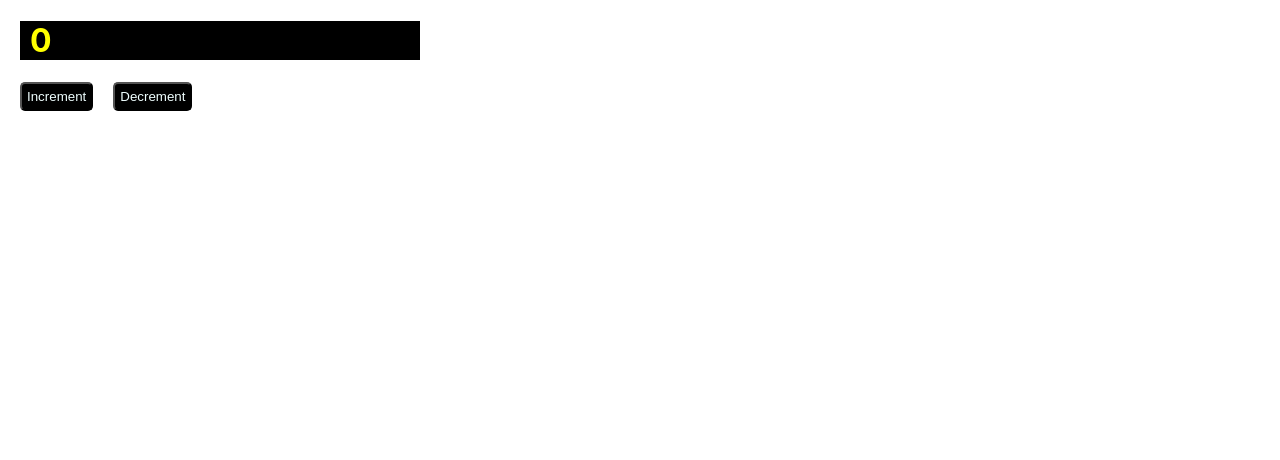
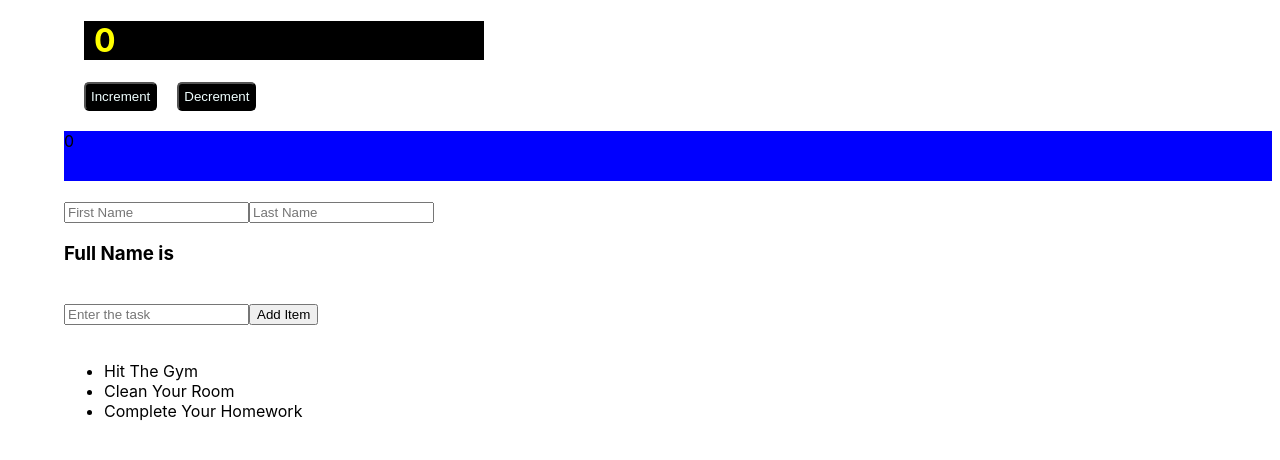
Before and after one commit to hamzam999/React_project, a React (Create React App) app in the folder react-app-1/: page / in a window 1280 px wide. Shown: the top 460 px of the page. Built offline with nearby package versions, Linux system fonts and the light colour scheme.

Commit message:
components

```diff
--- a/react-app-1/src/App.js
+++ b/react-app-1/src/App.js
@@ -1,5 +1,10 @@
 import React from 'react'
-import "./index.css";
+import Counter from './components/Counter'
+import NameForm from './components/NameForm'
+import TodoInput from './components/Todoinput'
+import TodoList from './components/TodoList'
+import Navbar from './components/Navbar'
+import './index.css'
 
 class App extends React.Component {
   constructor() {
@@ -26,12 +31,21 @@ class App extends React.Component {
     }
 
     return (
-      <div className="counter">
-        <h1>{this.state.counter}</h1>
-        {/* arrow function everytime */}
-        <button onClick={incrementCounter}>Increment</button>
-        <button onClick={decrementCounter}>Decrement </button>
-      </div>
+      <>
+        <Counter
+        counterCounter={this.state.counter}
+        incrementCounter={incrementCounter}
+        decrementCounter={decrementCounter}
+        />
+        <br></br>
+        <Navbar counter={this.state.counter}/>
+        <br></br>
+        <NameForm />
+        <br></br>
+        <TodoInput />
+        <br></br>
+        <TodoList />
+      </>
     )
   }
 }
--- /dev/null
+++ b/react-app-1/src/components/Counter.js
@@ -0,0 +1,18 @@
+import React from 'react'
+
+class Counter extends React.Component {
+  render() {
+    console.log('props ', this.props, typeof this.props)
+
+    return (
+      <div class="counter">
+        <h1>{this.props.counterCounter}</h1>
+        {/* arrow function everytime */}
+        <button onClick={this.props.incrementCounter}>Increment</button>
+        <button onClick={this.props.decrementCounter}>Decrement </button>
+      </div>
+    )
+  }
+}
+
+export default Counter
--- /dev/null
+++ b/react-app-1/src/components/NameForm.js
@@ -0,0 +1,51 @@
+import React from 'react'
+
+class NameForm extends React.Component {
+  constructor() {
+    super()
+    this.state = {
+      firstName: '',
+      lastName: '',
+    }
+  }
+
+  render() {
+    const handleFirstNameChange = (e) => {
+      //e is an object
+      //Get the input Value
+      this.setState({
+        firstName: e.target.value,
+      })
+    }
+
+    const handleLastNameChange = (e) => {
+      //e is an object
+      //Get the input Value
+      this.setState({
+        lastName: e.target.value,
+      })
+    }
+
+    return (
+      <>
+        <form>
+          <input
+            placeholder="First Name"
+            value={this.state.firstName}
+            onChange={handleFirstNameChange}
+          ></input>
+          <input
+            placeholder="Last Name"
+            value={this.state.lastNameName}
+            onChange={handleLastNameChange}
+          ></input>
+        </form>
+        <h3>
+          Full Name is {this.state.firstName} {this.state.lastName}{' '}
+        </h3>
+      </>
+    )
+  }
+}
+
+export default NameForm
--- /dev/null
+++ b/react-app-1/src/components/Navbar.js
@@ -0,0 +1,12 @@
+import React from 'react'
+import Counter from './Counter'
+
+class Navbar extends React.Component {
+  render() {
+    return (
+      <div style={{ height: 50, background: 'blue' }}>{this.props.counter}</div>
+    )
+  }
+}
+
+export default Navbar
--- /dev/null
+++ b/react-app-1/src/components/TodoList.js
@@ -0,0 +1,35 @@
+import React from 'react'
+
+const todos = [
+  {
+    id: 1,
+    title: 'Hit The Gym',
+    completed: false,
+  },
+  {
+    id: 2,
+    title: 'Clean Your Room',
+    completed: false,
+  },
+  {
+    id: 3,
+    title: 'Complete Your Homework',
+    completed: false,
+  },
+]
+
+class TodoList extends React.Component {
+  render() {
+    return (
+      <>
+        <ul>
+          {todos.map((todo) => (
+            <li key={todo.id}>{todo.title}</li>
+          ))}{' '}
+        </ul>
+      </>
+    )
+  }
+}
+
+export default TodoList
--- /dev/null
+++ b/react-app-1/src/components/Todoinput.js
@@ -0,0 +1,30 @@
+import React from 'react'
+
+class TodoInput extends React.Component {
+  constructor() {
+    super()
+    this.state = {
+      todo: '',
+    }
+  }
+
+  render() {
+    const updateTodo = (e) => {
+      this.setState({
+        todo: e.target.value,
+      })
+    }
+    return (
+      <form>
+        <input
+          placeholder="Enter the task"
+          value={this.state.todo}
+          onChange={updateTodo}
+        ></input>
+        <button type="submit">Add Item</button>
+      </form>
+    )
+  }
+}
+
+export default TodoInput
--- a/react-app-1/src/index.css
+++ b/react-app-1/src/index.css
@@ -1,5 +1,5 @@
 body {
-  margin: 0;
+  margin-left: 5%;
   font-family: -apple-system, BlinkMacSystemFont, 'Segoe UI', 'Roboto', 'Oxygen',
     'Ubuntu', 'Cantarell', 'Fira Sans', 'Droid Sans', 'Helvetica Neue',
     sans-serif;
```
